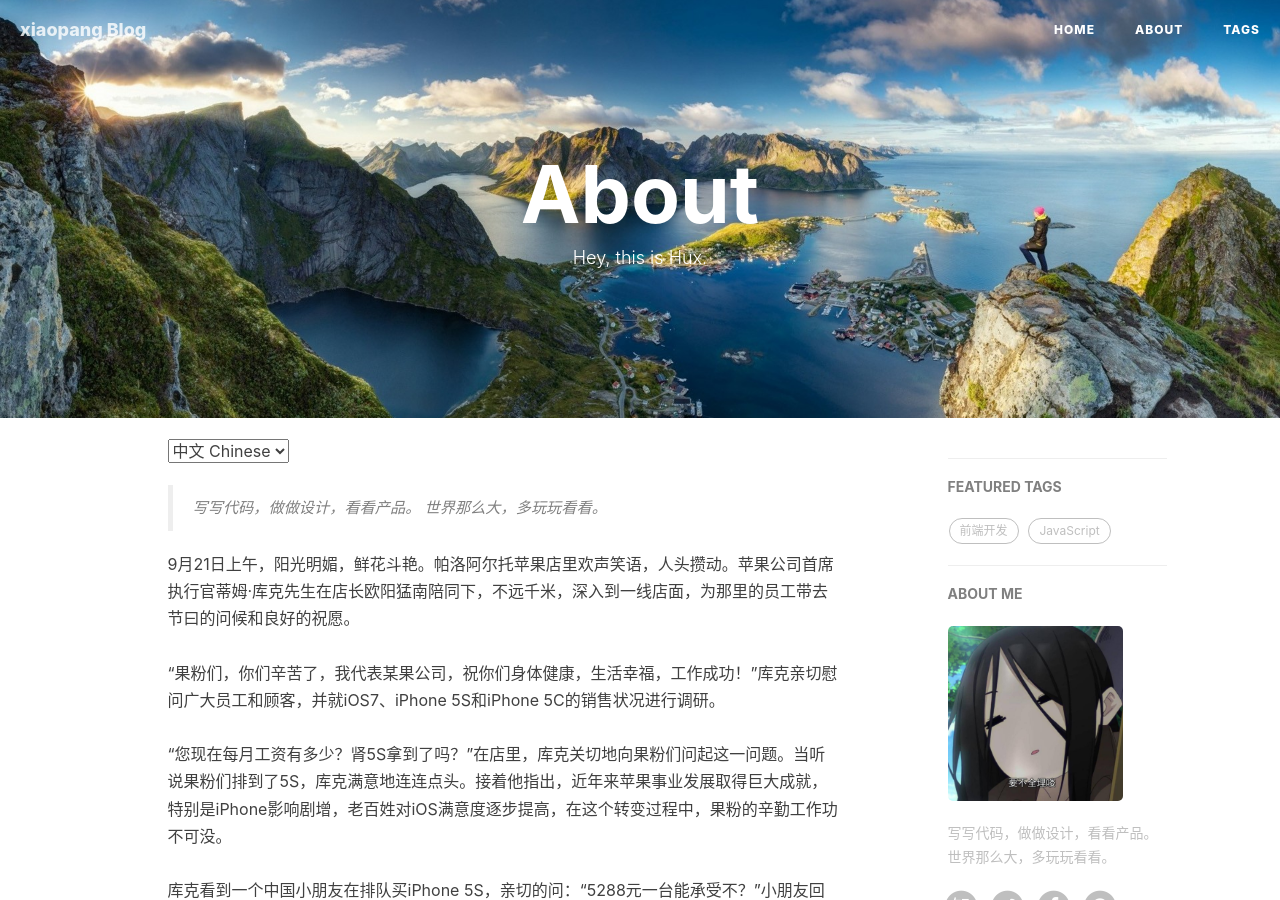
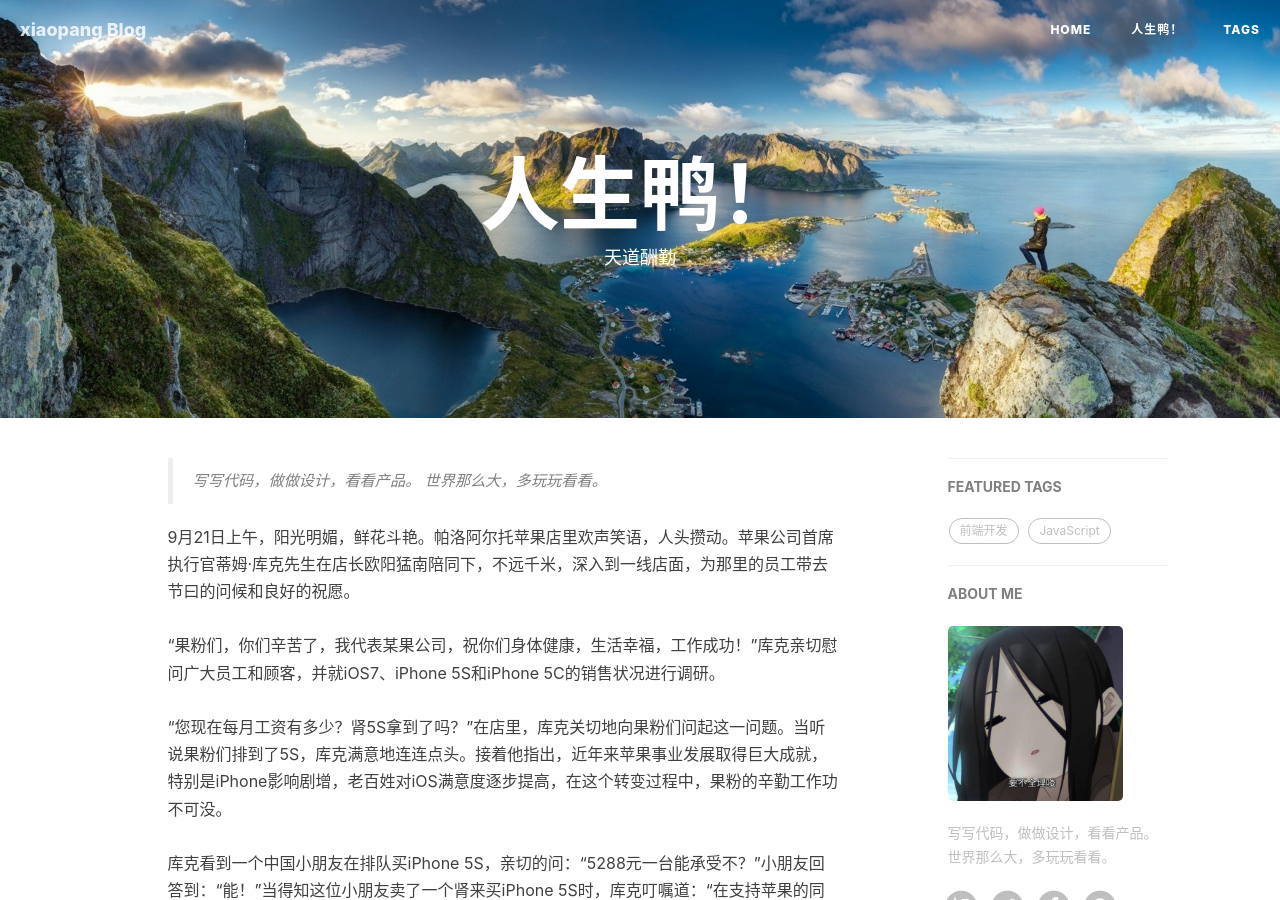
Before and after one commit to liupengfei123/liupengfei123.github.io, a Jekyll site: the page built from about.html, in a window 1280 px wide and 900 px high. Built offline with Jekyll 4.4.1, drawn with Linux system fonts in a browser that asks for light colours; nearby versions of some CDN libraries; comment, search, counter and statistics services are not loaded.

Commit message:
修改about页面

```diff
--- a/about.html
+++ b/about.html
@@ -1,18 +1,13 @@
 ---
 layout: page
-title: "About"
-description: "Hey, this is Hux."
+title: "人生鸭！"
+description: "天道酬勤"
 header-img: "img/about-bg.jpg"
 ---
 
-<!-- Language Selector -->
-<select onchange= "onLanChange(this.options[this.options.selectedIndex].value)">
-    <option value="0" selected> 中文 Chinese </option>
-    <option value="1"> 英语 English </option>
-</select>
 
-<!-- Chinese Version -->
-<div class="zh post-container">
+
+<div class="post-container">
     <blockquote>
         写写代码，做做设计，看看产品。
         世界那么大，多玩玩看看。
@@ -25,43 +20,6 @@ header-img: "img/about-bg.jpg"
     </p>
 
 </div>
-
-<!-- English Version -->
-<div class="en post-container">
-    <blockquote>
-        Designer or Engineer, things in between.
-    </blockquote>
-
-    <p>
-        Your work is going to fill a large part of your life, and the only way to be truly satisfied is to do what you believe is great work. And the only way to do great work is to love what you do. If you haven’t found it yet, keep looking. Don’t settle. As with all matters of the heart, you’ll know when you find it.
-    </p>
-
-    <p>
-    If you want to live your life in a creative way, as an artist, you have to not look back too much. You have to be willing to take whatever you’ve done and whoever you were and throw them away.
-    </p>
-
-    <p style="text-align:right;">
-    -- Steve Jobs
-    </p>
-
-</div>
-
-<!-- Handle Language Change -->
-<script type="text/javascript">
-    var $zh = document.querySelector(".zh");
-    var $en = document.querySelector(".en");
-    function onLanChange(index){
-        if(index == 0){
-            $zh.style.display = "block";
-            $en.style.display = "none";
-        }else{
-            $en.style.display = "block";
-            $zh.style.display = "none";
-        }
-    }
-    onLanChange(0);
-</script>
-
 
 
 {% if site.duoshuo_username %}
```
